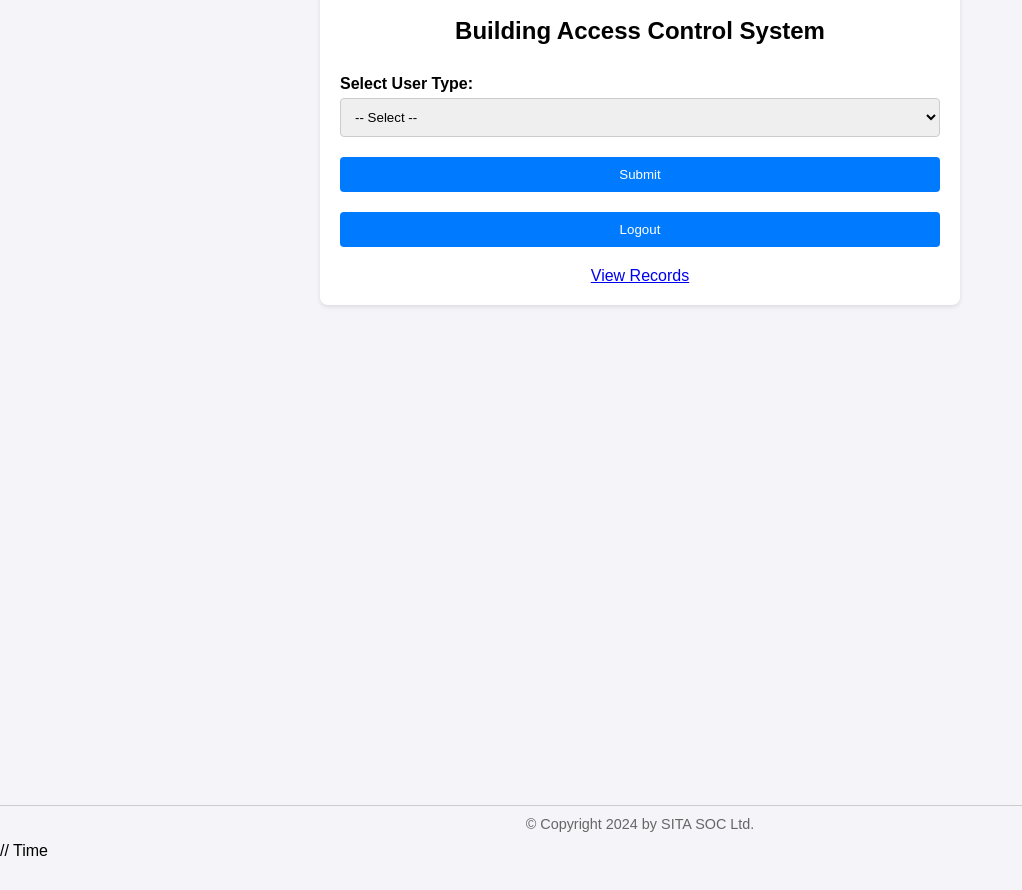
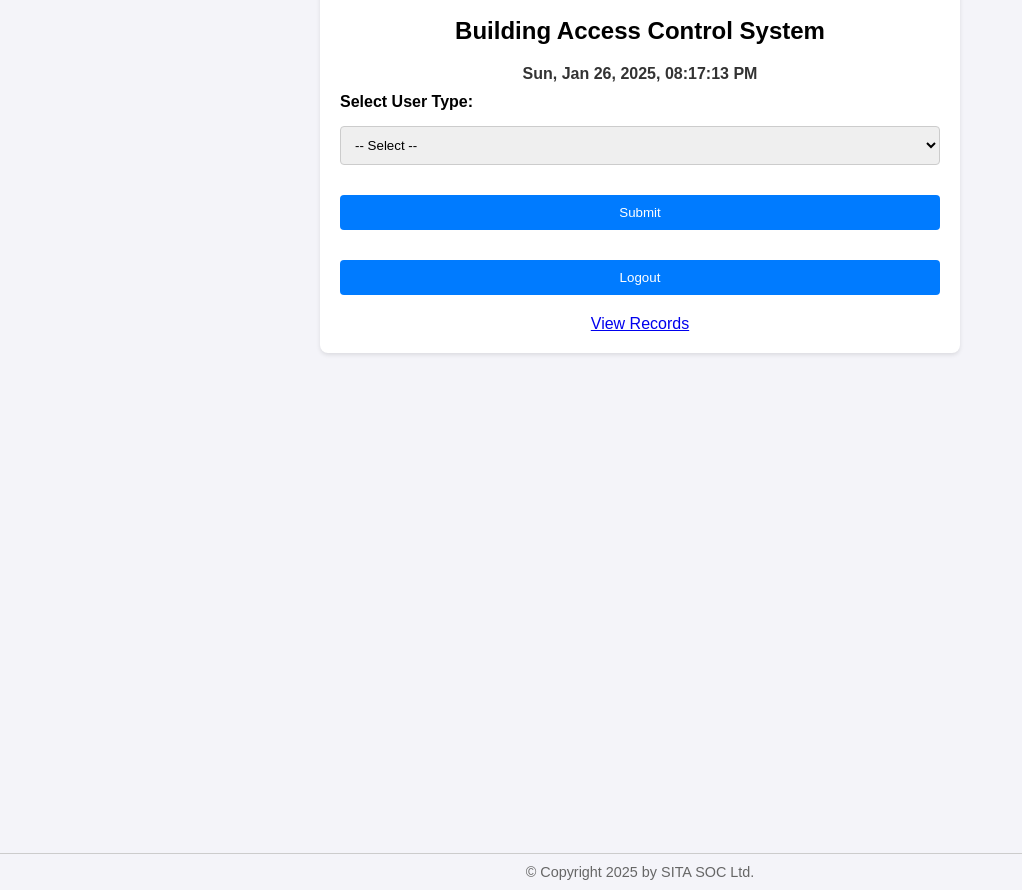
Before and after one commit to vuyomoyakhe/security-checkin, a plain HTML site: page index.html in a window 1280 px wide. Shown: the part 223-1113 px from the top of the page, without its empty margins (0-1022 px from the left). Before the commit the page ends 1083 px from the top, so only its background shows below. Drawn offline with Linux system fonts and the light colour scheme; sample sign-in values are in the browser's storage.

Commit message:
Add files via upload

```diff
--- a/index.html
+++ b/index.html
@@ -38,8 +38,10 @@
         }
 
         form {
-            display: flex;
+            display: flex ;
             flex-direction: column;
+            gap: 10px;
+
         }
 
         label {
@@ -145,7 +147,7 @@
 
     </div>
     <footer>
-        © Copyright 2024 by SITA SOC Ltd.
+        © Copyright 2025 by SITA SOC Ltd.
     </footer>
 
 
@@ -208,32 +210,30 @@
 </html>
 
 
-// Time
+<!--
+Update time every second
+ -->
 <script>
     document.addEventListener('DOMContentLoaded', function () {
-        // Call the function to display current date and time
-        displayDateTime();
-    });
-
-    function displayDateTime() {
         const dateTimeElement = document.getElementById('date-time');
 
         function updateDateTime() {
             const currentDateTime = new Date();
             const options = {
                 weekday: 'short',
-                year: 'long',
+                year: 'numeric',
                 month: 'short',
                 day: 'numeric',
                 hour: '2-digit',
                 minute: '2-digit',
                 second: '2-digit'
             };
-            const formattedDateTime = currentDateTime.toLocaleDateString('en-US', options);
+            const formattedDateTime = currentDateTime.toLocaleString('en-US', options);
             dateTimeElement.textContent = formattedDateTime;
         }
 
-        // Update the date and time every second
+        // Update the date and time immediately and then every second
+        updateDateTime();
         setInterval(updateDateTime, 1000);
-    }
+    });
 </script>
```
